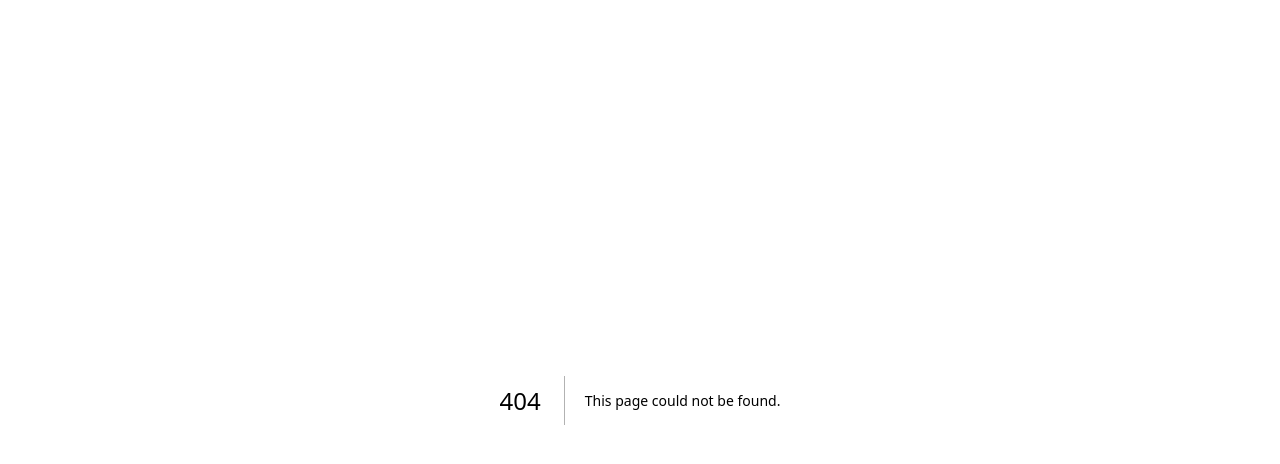
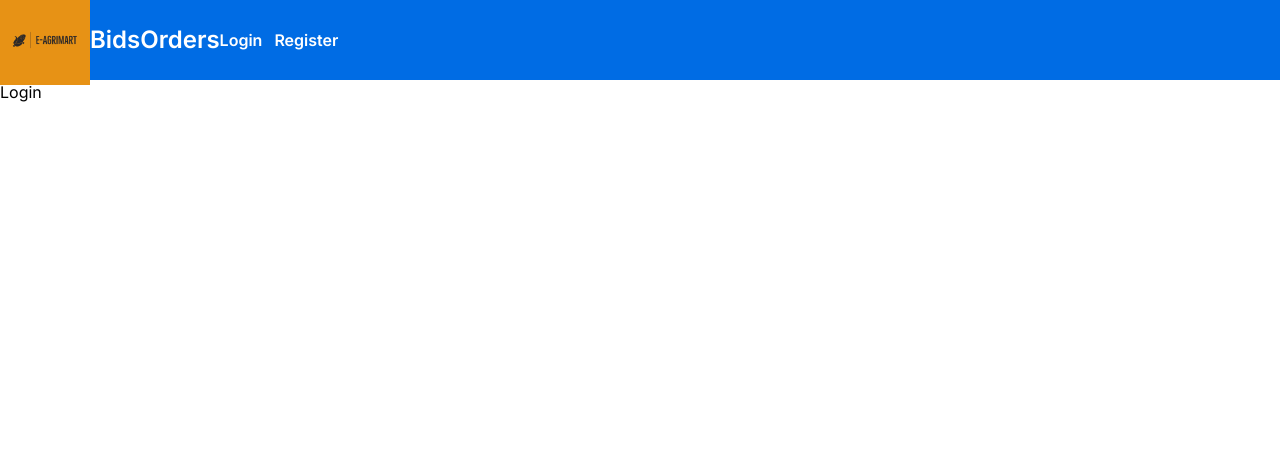
Before and after one commit to Aman16-ai/E-Agrimart-Frontend, a Next.js app: page /login in a window 1280 px wide. Before the commit this address had no page. Shown: the top 464 px of the page. Built offline with nearby package versions, Linux system fonts and the light colour scheme.

Commit message:
first commit

```diff
--- /dev/null
+++ b/Components/Navbar.jsx
@@ -0,0 +1,22 @@
+'use client'
+import Image from "next/image";
+import logo from "../public/assets/E-Agrimart-logos.jpeg"
+import { useRouter,usePathname } from "next/navigation";
+export default function Navbar() {
+    const pathname = usePathname()
+  return (
+    <>
+      <nav className={`${pathname==='/'? 'absolute':'relative bg-btn-secondary'} z-10 w-screen h-[100px] flex`}>
+        <div className="w-[60%] h-[80px] flex items-center">
+            <Image width={90} className="h-[60px] rounded ml-[20%]" src={logo} />
+            <h3 className="text-2xl font-semibold text-white ml-[3%]">Bids</h3>
+            <h3 className="text-2xl font-semibold text-white ml-[3%]">Orders</h3>
+        </div>
+        <div class="w-[40%] h-[80px]  flex items-center">
+            <button className="w-[120px] h-[50px] text-white text-xl rounded-xl ml-[20%] font-semibold bg-btn-primary">Login</button>
+            <button className="w-[120px] h-[50px] text-white text-xl rounded-xl ml-3 font-semibold bg-btn-primary">Register</button>
+        </div>
+      </nav>
+    </>
+  );
+}
--- a/app/globals.css
+++ b/app/globals.css
@@ -2,7 +2,7 @@
 @tailwind components;
 @tailwind utilities;
 
-:root {
+/* :root {
   --foreground-rgb: 0, 0, 0;
   --background-start-rgb: 214, 219, 220;
   --background-end-rgb: 255, 255, 255;
@@ -24,4 +24,4 @@
       rgb(var(--background-end-rgb))
     )
     rgb(var(--background-start-rgb));
-}
+} */
--- a/app/layout.js
+++ b/app/layout.js
@@ -1,3 +1,4 @@
+import Navbar from '@/Components/Navbar'
 import './globals.css'
 import { Inter } from 'next/font/google'
 
@@ -11,7 +12,12 @@
 export default function RootLayout({ children }) {
   return (
     <html lang="en">
-      <body className={inter.className}>{children}</body>
+      <body className={inter.className}>
+      <main className='app'>
+          <Navbar />
+          {children}
+        </main>
+      </body>
     </html>
   )
 }
--- /dev/null
+++ b/app/login/page.jsx
@@ -0,0 +1,7 @@
+import React from 'react'
+
+export default function Login() {
+  return (
+    <div>Login</div>
+  )
+}
--- a/app/page.js
+++ b/app/page.js
@@ -1,113 +1,29 @@
-import Image from 'next/image'
-
+import heroimg from "../public/assets/hero3.jpg";
+import Image from "next/image";
+import Navbar from "@/Components/Navbar";
 export default function Home() {
   return (
-    <main className="flex min-h-screen flex-col items-center justify-between p-24">
-      <div className="z-10 w-full max-w-5xl items-center justify-between font-mono text-sm lg:flex">
-        <p className="fixed left-0 top-0 flex w-full justify-center border-b border-gray-300 bg-gradient-to-b from-zinc-200 pb-6 pt-8 backdrop-blur-2xl dark:border-neutral-800 dark:bg-zinc-800/30 dark:from-inherit lg:static lg:w-auto  lg:rounded-xl lg:border lg:bg-gray-200 lg:p-4 lg:dark:bg-zinc-800/30">
-          Get started by editing&nbsp;
-          <code className="font-mono font-bold">app/page.js</code>
-        </p>
-        <div className="fixed bottom-0 left-0 flex h-48 w-full items-end justify-center bg-gradient-to-t from-white via-white dark:from-black dark:via-black lg:static lg:h-auto lg:w-auto lg:bg-none">
-          <a
-            className="pointer-events-none flex place-items-center gap-2 p-8 lg:pointer-events-auto lg:p-0"
-            href="https://vercel.com?utm_source=create-next-app&utm_medium=appdir-template&utm_campaign=create-next-app"
-            target="_blank"
-            rel="noopener noreferrer"
-          >
-            By{' '}
-            <Image
-              src="/vercel.svg"
-              alt="Vercel Logo"
-              className="dark:invert"
-              width={100}
-              height={24}
-              priority
-            />
-          </a>
+    <>
+      <div className="w-[73%] h-[80px] absolute z-20 mt-[30%] ml-[13%] rounded-md bg-[#FCBF49] flex items-center">
+        <input className="w-[19rem] h-[4rem] ml-2 p-2 focus:outline-none text-black placeholder:text-black font-semibold rounded-md" placeholder="Which crop are you looking?"/>
+
+        <input className="w-[19rem] h-[4rem] ml-2 p-2 focus:outline-none text-black placeholder:text-black font-semibold rounded-md" placeholder="Choose Season"/>
+
+        <input className="w-[19rem] h-[4rem] ml-2 p-2 focus:outline-none text-black placeholder:text-black font-semibold rounded-md" placeholder="Pick Up Farmer Location"/>
+
+        <button className="w-[10rem] h-[4rem] bg-btn-secondary text-white font-semibold ml-3 rounded-xl">Search</button>
+
+      </div>
+      <div className="relative w-screen h-[500px] bg-hero-pattern bg-cover bg-center text-white justify-center align-middle">
+        <div className="absolute top-0 left-0 w-full h-full bg-hero-primary flex flex-col items-center justify-center">
+          <div className="w-3/4">
+            <h1 className="text-7xl font-bold">E-Agrimart</h1>
+            <h1 className="text-2xl font-bold m-[8px]">
+              Right place of your choice
+            </h1>
+          </div>
         </div>
       </div>
-
-      <div className="relative flex place-items-center before:absolute before:h-[300px] before:w-[480px] before:-translate-x-1/2 before:rounded-full before:bg-gradient-radial before:from-white before:to-transparent before:blur-2xl before:content-[''] after:absolute after:-z-20 after:h-[180px] after:w-[240px] after:translate-x-1/3 after:bg-gradient-conic after:from-sky-200 after:via-blue-200 after:blur-2xl after:content-[''] before:dark:bg-gradient-to-br before:dark:from-transparent before:dark:to-blue-700 before:dark:opacity-10 after:dark:from-sky-900 after:dark:via-[#0141ff] after:dark:opacity-40 before:lg:h-[360px]">
-        <Image
-          className="relative dark:drop-shadow-[0_0_0.3rem_#ffffff70] dark:invert"
-          src="/next.svg"
-          alt="Next.js Logo"
-          width={180}
-          height={37}
-          priority
-        />
-      </div>
-
-      <div className="mb-32 grid text-center lg:mb-0 lg:grid-cols-4 lg:text-left">
-        <a
-          href="https://nextjs.org/docs?utm_source=create-next-app&utm_medium=appdir-template&utm_campaign=create-next-app"
-          className="group rounded-lg border border-transparent px-5 py-4 transition-colors hover:border-gray-300 hover:bg-gray-100 hover:dark:border-neutral-700 hover:dark:bg-neutral-800/30"
-          target="_blank"
-          rel="noopener noreferrer"
-        >
-          <h2 className={`mb-3 text-2xl font-semibold`}>
-            Docs{' '}
-            <span className="inline-block transition-transform group-hover:translate-x-1 motion-reduce:transform-none">
-              -&gt;
-            </span>
-          </h2>
-          <p className={`m-0 max-w-[30ch] text-sm opacity-50`}>
-            Find in-depth information about Next.js features and API.
-          </p>
-        </a>
-
-        <a
-          href="https://nextjs.org/learn?utm_source=create-next-app&utm_medium=appdir-template-tw&utm_campaign=create-next-app"
-          className="group rounded-lg border border-transparent px-5 py-4 transition-colors hover:border-gray-300 hover:bg-gray-100 hover:dark:border-neutral-700 hover:dark:bg-neutral-800 hover:dark:bg-opacity-30"
-          target="_blank"
-          rel="noopener noreferrer"
-        >
-          <h2 className={`mb-3 text-2xl font-semibold`}>
-            Learn{' '}
-            <span className="inline-block transition-transform group-hover:translate-x-1 motion-reduce:transform-none">
-              -&gt;
-            </span>
-          </h2>
-          <p className={`m-0 max-w-[30ch] text-sm opacity-50`}>
-            Learn about Next.js in an interactive course with&nbsp;quizzes!
-          </p>
-        </a>
-
-        <a
-          href="https://vercel.com/templates?framework=next.js&utm_source=create-next-app&utm_medium=appdir-template&utm_campaign=create-next-app"
-          className="group rounded-lg border border-transparent px-5 py-4 transition-colors hover:border-gray-300 hover:bg-gray-100 hover:dark:border-neutral-700 hover:dark:bg-neutral-800/30"
-          target="_blank"
-          rel="noopener noreferrer"
-        >
-          <h2 className={`mb-3 text-2xl font-semibold`}>
-            Templates{' '}
-            <span className="inline-block transition-transform group-hover:translate-x-1 motion-reduce:transform-none">
-              -&gt;
-            </span>
-          </h2>
-          <p className={`m-0 max-w-[30ch] text-sm opacity-50`}>
-            Explore the Next.js 13 playground.
-          </p>
-        </a>
-
-        <a
-          href="https://vercel.com/new?utm_source=create-next-app&utm_medium=appdir-template&utm_campaign=create-next-app"
-          className="group rounded-lg border border-transparent px-5 py-4 transition-colors hover:border-gray-300 hover:bg-gray-100 hover:dark:border-neutral-700 hover:dark:bg-neutral-800/30"
-          target="_blank"
-          rel="noopener noreferrer"
-        >
-          <h2 className={`mb-3 text-2xl font-semibold`}>
-            Deploy{' '}
-            <span className="inline-block transition-transform group-hover:translate-x-1 motion-reduce:transform-none">
-              -&gt;
-            </span>
-          </h2>
-          <p className={`m-0 max-w-[30ch] text-sm opacity-50`}>
-            Instantly deploy your Next.js site to a shareable URL with Vercel.
-          </p>
-        </a>
-      </div>
-    </main>
-  )
+    </>
+  );
 }
--- a/tailwind.config.js
+++ b/tailwind.config.js
@@ -1,18 +1,27 @@
 /** @type {import('tailwindcss').Config} */
 module.exports = {
   content: [
-    './pages/**/*.{js,ts,jsx,tsx,mdx}',
-    './components/**/*.{js,ts,jsx,tsx,mdx}',
-    './app/**/*.{js,ts,jsx,tsx,mdx}',
+    "./pages/**/*.{js,ts,jsx,tsx,mdx}",
+    "./components/**/*.{js,ts,jsx,tsx,mdx}",
+    "./app/**/*.{js,ts,jsx,tsx,mdx}",
   ],
   theme: {
     extend: {
       backgroundImage: {
-        'gradient-radial': 'radial-gradient(var(--tw-gradient-stops))',
-        'gradient-conic':
-          'conic-gradient(from 180deg at 50% 50%, var(--tw-gradient-stops))',
+        "gradient-radial": "radial-gradient(var(--tw-gradient-stops))",
+        "gradient-conic":
+          "conic-gradient(from 180deg at 50% 50%, var(--tw-gradient-stops))",
+        "hero-pattern": "url('/assets/hero3.jpg')",
+        "main-logo" :"url('/assests/E-Agrimart-logos-jpeg')",
+        "primary" : "#FCBF49"
       },
+      colors: {
+        "hero-primary" : "rgba(0, 0, 0, 0.5)",
+        "test-color" : 'yellow',
+        'btn-primary' : "#FCBF49",
+        'btn-secondary' : "#006CE4"
+      }
     },
   },
   plugins: [],
-}
+};
```
Also changed, not shown: public/assets/E-Agrimart-logos.jpeg (added), public/assets/hero3.jpg (added).
